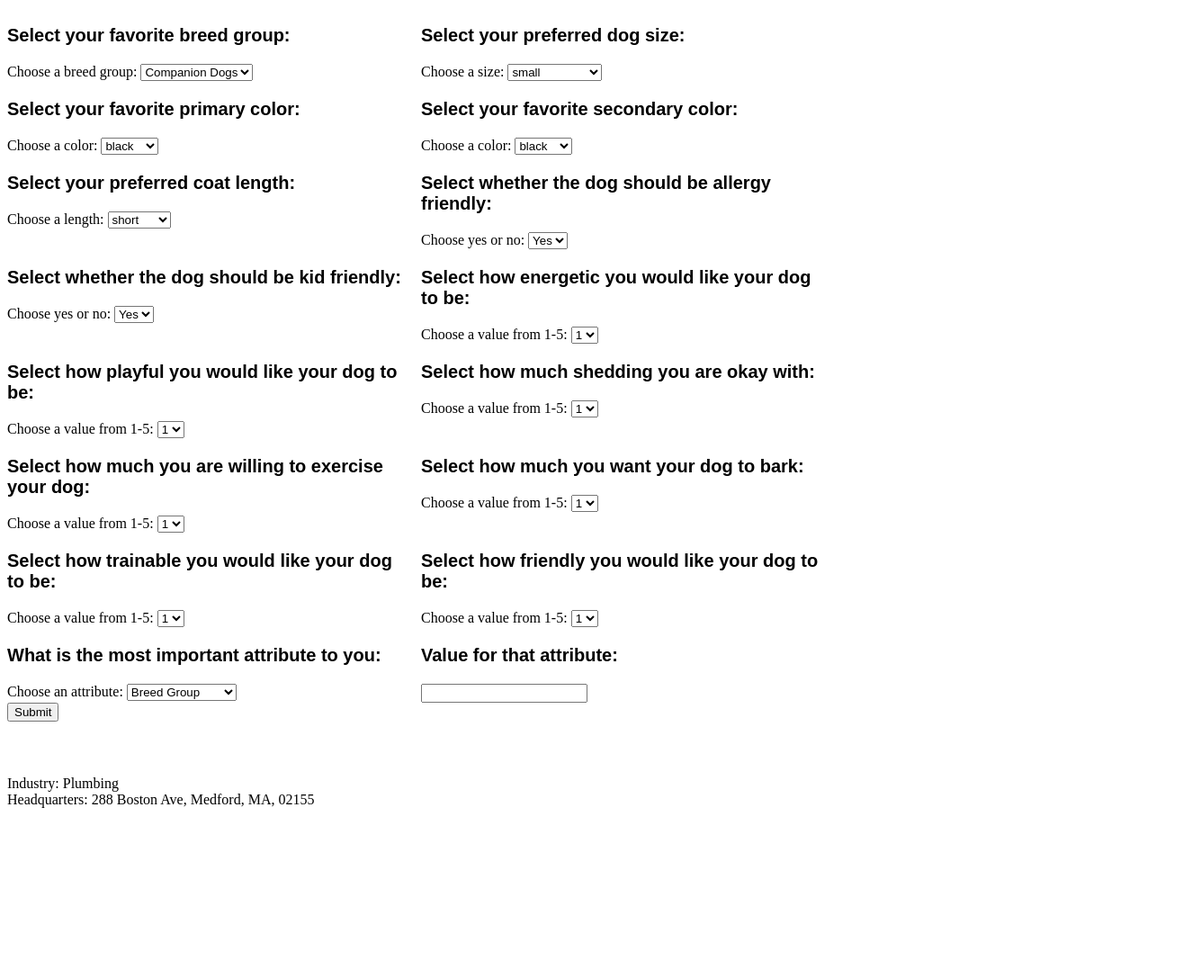
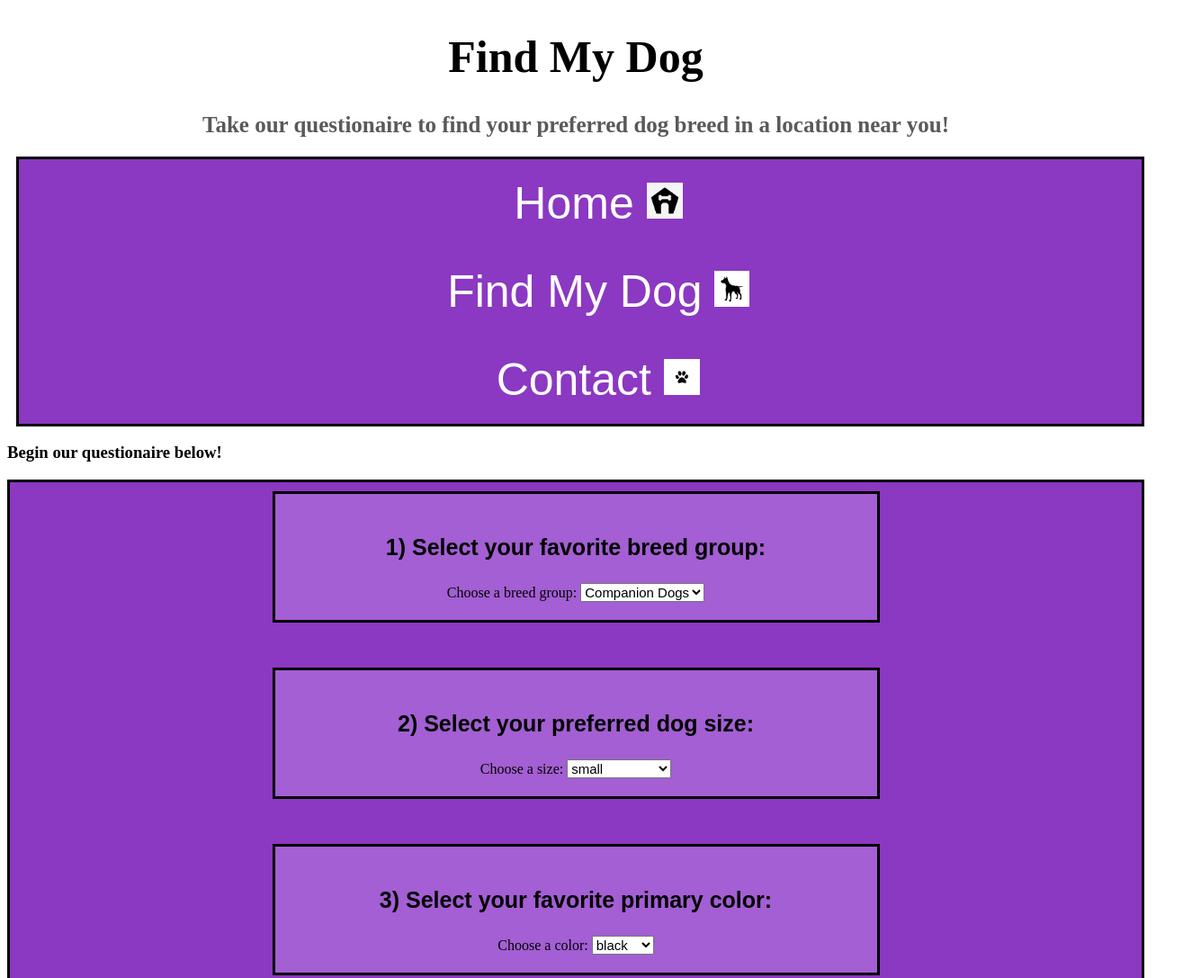
Before and after one commit to RyGuy125/comp20final, a website: page questions.html in a window 1280 px wide. Shown: the top 1087 px of the page at 90% size, 1325 px wide, since content can reach past the window. Before the commit the page ends 910 px from the top, so only its background shows below. Drawn offline with nearby package versions, Linux system fonts and the light colour scheme.

Commit message:
Update questions.html

```diff
--- a/questions.html
+++ b/questions.html
@@ -4,6 +4,8 @@
 <head>
     <title>Dog Questions</title>
     <meta name="viewport" content="width=device-width, initial-scale=1">
+    <meta charset= "utf-8">
+	<link rel="stylesheet" type="text/css" href= "style.css" />
     <script src="jquery-3.4.1.js"></script>
 
     <style type="text/css">
@@ -17,28 +19,44 @@
         }
 
         .flex_container {
-            justify-content: flex-start;
+            align-items: center;
+            justify-content: center;
             display: flex;
             flex-wrap: wrap;
             align-items: flex-start;
             align-content: space-between;
+            border-style: solid;
+            background-color: #8b38c2;
         }
 
         .flex_container>div {
+            text-align: center;
             width: 450px;
+            margin-left: 10px;
             margin-right: 10px;
-        }
-
-        footer {
-            position: absolute;
-            bottom: 0;
-            width: 100%;
-            height: 40px;
+            margin-top: 10px;
+            margin-bottom: 40px;
+            color: black;
+            border-style: solid;
+            background-color: #a35fd3;
+            background-blend-mode: darken;
+            padding: 20px;
+            width: 50%;
         }
 
         p.flex_head {
             font-family: Arial, Helvetica, sans-serif;
-            font-size: 20px;
+            font-size: 25px;
+        }
+
+        select {
+            font-size: 15px;
+        }
+
+        input[type=submit] {
+            font-size: 100px;
+            height: 100px;
+            width: 200px;
         }
     </style>
 
@@ -55,7 +73,20 @@
 
 </head>
 
-<body>
+<body bgcolor= "#ffffff"; >
+    <h1>Find My Dog</h1>
+	<h2>Take our questionaire to find your preferred dog breed in a location
+        near you!</h2>
+    <div id="bannerimage"></div>
+
+	<div class="navbar">
+	  <li><a class="active" href="#home">Home  <img src = "doghouse.png"></a></li>
+      <li><a href="questions.html">Find My Dog   <img src = "dog.png"></a></li>
+      <li><a href="contact.html">Contact    <img src = "paw.png"></a></li>
+    </div>
+
+    <h3>Begin our questionaire below!</h3>
+
     <div id="page">
         <div id="page_wrapper">
 
@@ -65,7 +96,7 @@
 
 
                     <div>
-                        <p class="flex_head"><strong>Select your favorite breed group:</strong></p>
+                        <p class="flex_head"><strong>1) Select your favorite breed group:</strong></p>
                         <label for="breed_group">Choose a breed group:</label>
                         <select id="breed_group" name="breed_group">
                             <option value="Companion Dogs">Companion Dogs</option>
@@ -77,7 +108,7 @@
                     </div>
 
                     <div>
-                        <p class="flex_head"><strong>Select your preferred dog size:</strong></p>
+                        <p class="flex_head"><strong>2) Select your preferred dog size:</strong></p>
                         <label for="size">Choose a size:</label>
                         <select id="size" name="size">
                             <option value="small">small</option>
@@ -89,7 +120,7 @@
                     </div>
 
                     <div>
-                        <p class="flex_head"><strong>Select your favorite primary color:</strong></p>
+                        <p class="flex_head"><strong>3) Select your favorite primary color:</strong></p>
                         <label for="color1">Choose a color:</label>
                         <select id="color1" name="color1">
                             <option value="black">black</option>
@@ -107,7 +138,7 @@
                     </div>
 
                     <div>
-                        <p class="flex_head"><strong>Select your favorite secondary color:</strong></p>
+                        <p class="flex_head"><strong>4) Select your favorite secondary color:</strong></p>
                         <label for="color2">Choose a color:</label>
                         <select id="color2" name="color2">
                             <option value="black">black</option>
@@ -125,7 +156,7 @@
                     </div>
 
                     <div>
-                        <p class="flex_head"><strong>Select your preferred coat length:</strong></p>
+                        <p class="flex_head"><strong>5) Select your preferred coat length:</strong></p>
                         <label for="coat_len">Choose a length:</label>
                         <select id="coat_len" name="coat_len">
                             <option value="short">short</option>
@@ -135,7 +166,7 @@
                     </div>
 
                     <div>
-                        <p class="flex_head"><strong>Select whether the dog should be allergy friendly:</strong></p>
+                        <p class="flex_head"><strong>6) Select whether the dog should be allergy friendly:</strong></p>
                         <label for="allergy_friendly">Choose yes or no:</label>
                         <select id="allergy_friendly" name="allergy_friendly">
                             <option value="true">Yes</option>
@@ -144,7 +175,7 @@
                     </div>
 
                     <div>
-                        <p class="flex_head"><strong>Select whether the dog should be kid friendly:</strong></p>
+                        <p class="flex_head"><strong>7) Select whether the dog should be kid friendly:</strong></p>
                         <label for="kid_friendly">Choose yes or no:</label>
                         <select id="kid_friendly" name="kid_friendly">
                             <option value="true">Yes</option>
@@ -153,7 +184,7 @@
                     </div>
 
                     <div>
-                        <p class="flex_head"><strong>Select how energetic you would like your dog to be:</strong></p>
+                        <p class="flex_head"><strong>8) Select how energetic you would like your dog to be:</strong></p>
                         <label for="energy_level">Choose a value from 1-5:</label>
                         <select id="energy_level" name="energy_level">
                             <option value="1">1</option>
@@ -165,7 +196,7 @@
                     </div>
 
                     <div>
-                        <p class="flex_head"><strong>Select how playful you would like your dog to be:</strong></p>
+                        <p class="flex_head"><strong>9) Select how playful you would like your dog to be:</strong></p>
                         <label for="playfulness">Choose a value from 1-5:</label>
                         <select id="playfulness" name="playfulness">
                             <option value="1">1</option>
@@ -177,7 +208,7 @@
                     </div>
 
                     <div>
-                        <p class="flex_head"><strong>Select how much shedding you are okay with:</strong></p>
+                        <p class="flex_head"><strong>10) Select how much shedding you are okay with:</strong></p>
                         <label for="shedding">Choose a value from 1-5:</label>
                         <select id="shedding" name="shedding">
                             <option value="1">1</option>
@@ -189,7 +220,7 @@
                     </div>
 
                     <div>
-                        <p class="flex_head"><strong>Select how much you are willing to exercise your dog:</strong></p>
+                        <p class="flex_head"><strong>11) Select how much you are willing to exercise your dog:</strong></p>
                         <label for="exercise">Choose a value from 1-5:</label>
                         <select id="exercise" name="exercise">
                             <option value="1">1</option>
@@ -201,7 +232,7 @@
                     </div>
 
                     <div>
-                        <p class="flex_head"><strong>Select how much you want your dog to bark:</strong></p>
+                        <p class="flex_head"><strong>12) Select how much you want your dog to bark:</strong></p>
                         <label for="bark_tendency">Choose a value from 1-5:</label>
                         <select id="bark_tendency" name="bark_tendency">
                             <option value="1">1</option>
@@ -213,7 +244,7 @@
                     </div>
 
                     <div>
-                        <p class="flex_head"><strong>Select how trainable you would like your dog to be:</strong></p>
+                        <p class="flex_head"><strong>13) Select how trainable you would like your dog to be:</strong></p>
                         <label for="trainability">Choose a value from 1-5:</label>
                         <select id="trainability" name="trainability">
                             <option value="1">1</option>
@@ -225,7 +256,7 @@
                     </div>
 
                     <div>
-                        <p class="flex_head"><strong>Select how friendly you would like your dog to be:</strong></p>
+                        <p class="flex_head"><strong>14) Select how friendly you would like your dog to be:</strong></p>
                         <label for="friendliness">Choose a value from 1-5:</label>
                         <select id="friendliness" name="friendliness">
                             <option value="1">1</option>
@@ -237,7 +268,7 @@
                     </div>
 
                     <div>
-                        <p class="flex_head"><strong>What is the most important attribute to you:</strong></p>
+                        <p class="flex_head"><strong>15) What is the most important attribute to you:</strong></p>
                         <label for="att">Choose an attribute:</label>
                         <select id="att" name="att">
                             <option value="breed_group">Breed Group</option>
@@ -258,23 +289,58 @@
                     </div>
 
                     <div>
-                        <p class="flex_head"><strong>Value for that attribute:</strong></p>
+                        <p class="flex_head"><strong>15-b) Value for that attribute if applicable:</strong></p>
                         <input type="text" id="val" name="val">
                     </div>
 
                 </div>
 
                 <div>
-                   <input type="submit" value="Submit" />
+                   <input type="submit" value="What's my breed?"/>
                 </div>
 
             </form>
         </div>
 
 
-        <footer>
-            Industry: Plumbing <br>
-            Headquarters: 288 Boston Ave, Medford, MA, 02155
+        <footer class="footer-distributed">
+
+            <div class="footer-left">
+                <h3>Find My Dog</h3>
+
+                <p class="footer-links">
+                    <a href="index.html">Home</a>
+                    |
+                    <a href="questions.html">Find My Dog</a>
+                    |
+                    <a href="login.html">Contact</a>
+                </p>
+
+                <p class="footer-company-name">© FindMyDog.com</p>
+            </div>
+
+            <div class="footer-center">
+                <div>
+                    <i class="fa fa-map-marker"></i>
+                      <p>Address: 288 Boston Ave,<br> &emsp;&emsp;&emsp;&emsp; Medford, MA, 02155</p>
+                </div>
+
+                <div>
+                    <i class="fa fa-phone"></i>
+                    <p>Phone Number: 617-FIN-DDOG</p>
+                </div>
+                <div>
+                    <i class="fa fa-envelope"></i>
+                    <p>Email: findmydog@business.com</p>
+                </div>
+            </div>
+            <div class="footer-right">
+                <p class="footer-company-about">
+                    We offer a free sercvice to find the dogs you want</p>
+                <div class="social-media">
+                    Follow us on Facebook, Instagram, and Tik Tok!
+                </div>
+            </div>
         </footer>
     </div>
 </body>
```
